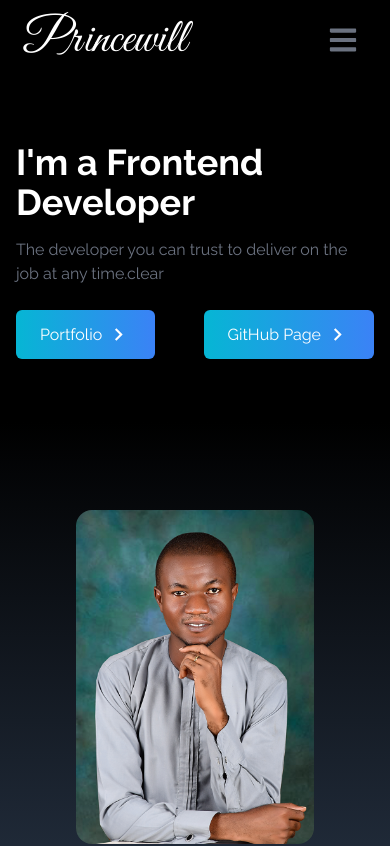
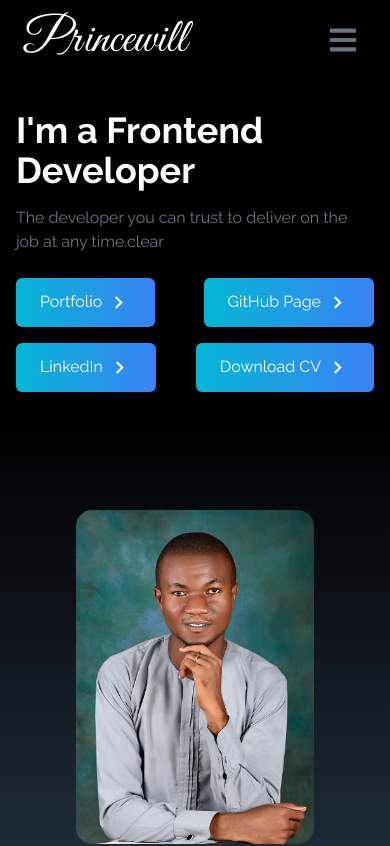
Before and after one commit to PrinceDev1993/portfolio, a React (Vite) app: page / in a window 390 px wide. Shown: the top 846 px of the page. Built offline with nearby package versions, Linux system fonts and the light colour scheme; a web font is replaced by a local one.

Commit message:
third  commit

```diff
--- a/src/Component/Home.jsx
+++ b/src/Component/Home.jsx
@@ -20,9 +20,30 @@ const Home = () => {
                         </span>
                     </Link>
 
-                    <button>
+                    <button className=''>
                         <a href="https://github.com/PrinceDev1993" className='group text-white w-fit px-6 py-3 my-2 flex items-center rounded-md bg-gradient-to-r from-cyan-500 to-blue-500 cursor-pointer'>
                             GitHub Page
+                            <span className='group-hover:rotate-90 duration-300'>
+                                <MdOutlineKeyboardArrowRight size={25} className='ml-1' />
+                            </span>
+                        </a>
+                    </button>
+                </div>
+
+                <div className='flex justify-between'>
+                    <button className='lg:hidden'>
+                        <a href="https://github.com/PrinceDev1993" className='group text-white w-fit px-6 py-3 my-2 flex items-center rounded-md bg-gradient-to-r from-cyan-500 to-blue-500 cursor-pointer'>
+                            LinkedIn
+                            <span className='group-hover:rotate-90 duration-300'>
+                                <MdOutlineKeyboardArrowRight size={25} className='ml-1' />
+                            </span>
+                        </a>
+                    </button>
+
+                    <button className='lg:hidden'>
+                        <a href="./assets/PRINCEWILL CV.docx" download target='_blank'
+                        rel='noreferrer' className='group text-white w-fit px-6 py-3 my-2 flex items-center rounded-md bg-gradient-to-r from-cyan-500 to-blue-500 cursor-pointer'>
+                            Download CV
                             <span className='group-hover:rotate-90 duration-300'>
                                 <MdOutlineKeyboardArrowRight size={25} className='ml-1' />
                             </span>
```
Lines whose indentation alone changed are shown as unchanged.
